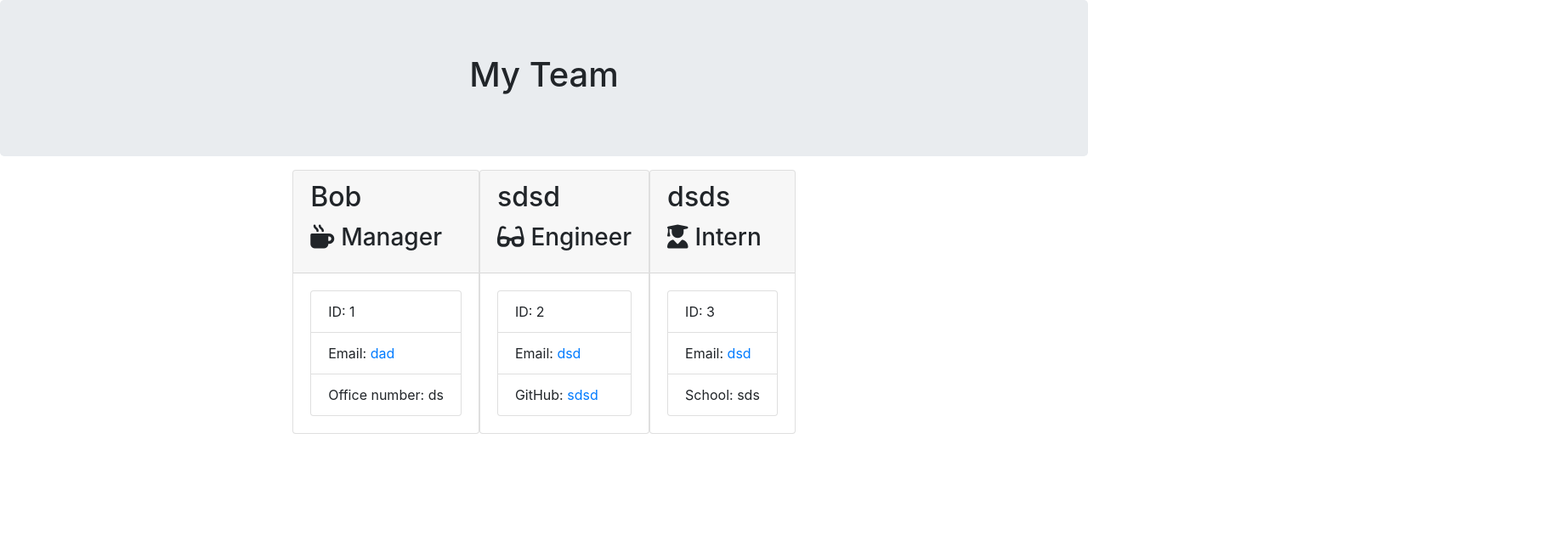
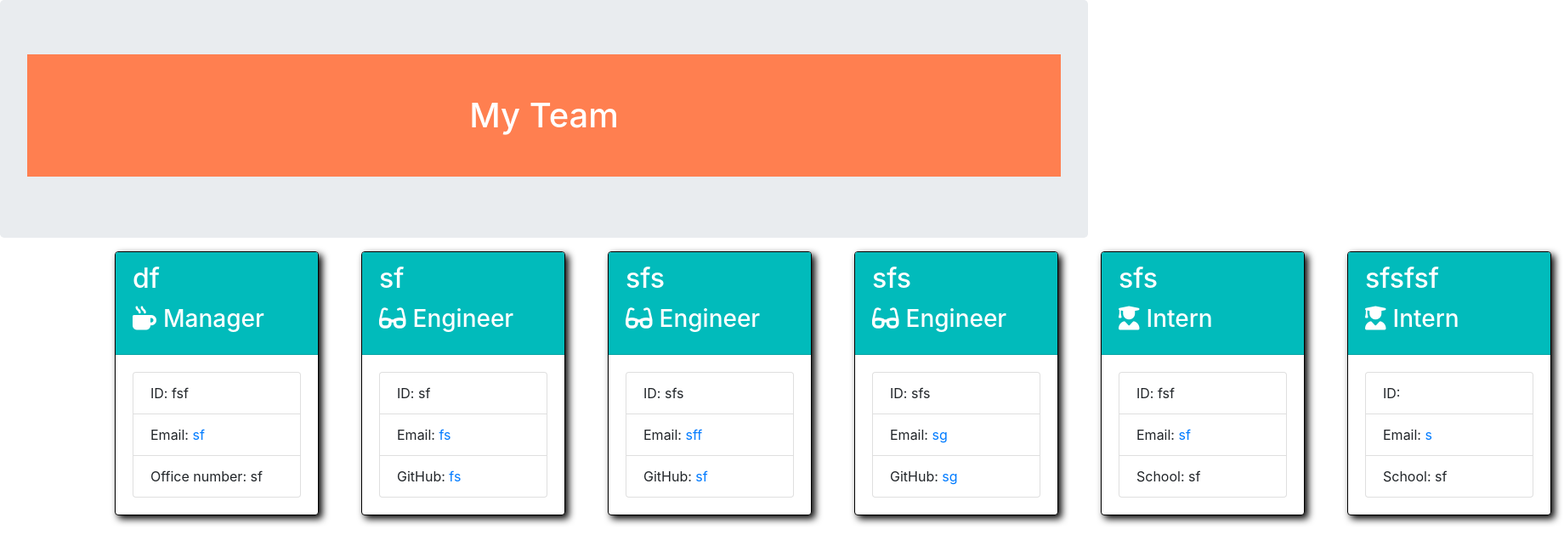
Before and after one commit to Kirrena/team-profile-generator, a website: page output/team.html in a window 1280 px wide. Shown: the whole page at 85% size, 1840 px wide, since content can reach past the window. Drawn offline with nearby package versions, Linux system fonts and the light colour scheme.

Commit message:
added style

```diff
--- a/src/page-template.js
+++ b/src/page-template.js
@@ -93,7 +93,7 @@ module.exports = team => {
     <title>My Team</title>
     <link rel="stylesheet" href="https://stackpath.bootstrapcdn.com/bootstrap/4.3.1/css/bootstrap.min.css"
         integrity="sha384-ggOyR0iXCbMQv3Xipma34MD+dH/1fQ784/j6cY/iJTQUOhcWr7x9JvoRxT2MZw1T" crossorigin="anonymous">
-    <link rel="stylesheet" href="style.css">
+    <link rel="stylesheet" href="../styles/style.css">
     <script src="https://kit.fontawesome.com/c502137733.js"></script>
 </head>
 
--- /dev/null
+++ b/styles/style.css
@@ -0,0 +1,23 @@
+h1 {
+    background-color: coral;
+    color: white;
+    padding-top: 3rem;
+    padding-bottom: 3rem;
+}
+
+.card-header{
+    background-color: rgb(1, 187, 187);
+    color: white;
+}
+
+.card {
+    margin-left: 50px;
+    width: 15rem;
+    border: 1px solid black;
+    box-shadow: 4px 4px 8px rgba(0, 0, 0.1);
+    margin-bottom: 20px;
+}
+
+.container {
+    display: flex;
+}
```
Also changed, not shown: output/team.html.
